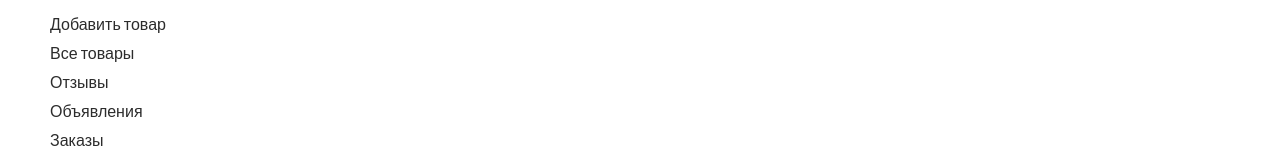
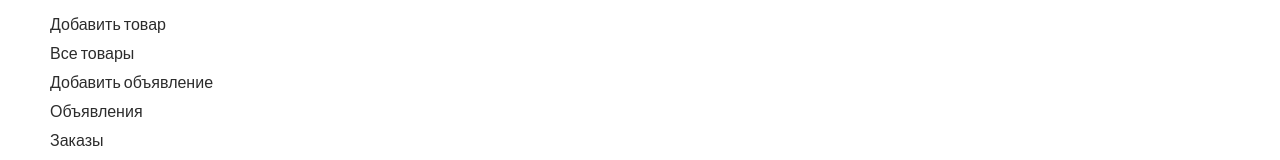
Before and after one commit to msmarielos/fenya-store, a React (Create React App) app in the folder client/: page /admin in a window 1280 px wide. Shown: the part 301-461 px from the top of the page. Built offline with nearby package versions, Linux system fonts and the light colour scheme.

Commit message:
admin nav board list add

```diff
--- a/client/src/components/AdminNav/AdminNav.jsx
+++ b/client/src/components/AdminNav/AdminNav.jsx
@@ -9,7 +9,8 @@ export default function AdminNav() {
           <h4>Навигация</h4>
           <Link to="/admin/items/add">Добавить товар</Link>
           <Link to="/admin/items">Все товары</Link>
-          <Link to="/admin/reviews">Отзывы</Link>
+          {/* <Link to="/admin/reviews">Отзывы</Link> */}
+          <Link to="/admin/animal/addform">Добавить объявление</Link>
           <Link to="/admin/animal/check">Объявления</Link>
           <Link to="/admin/orders">Заказы</Link>
         </div>
```
